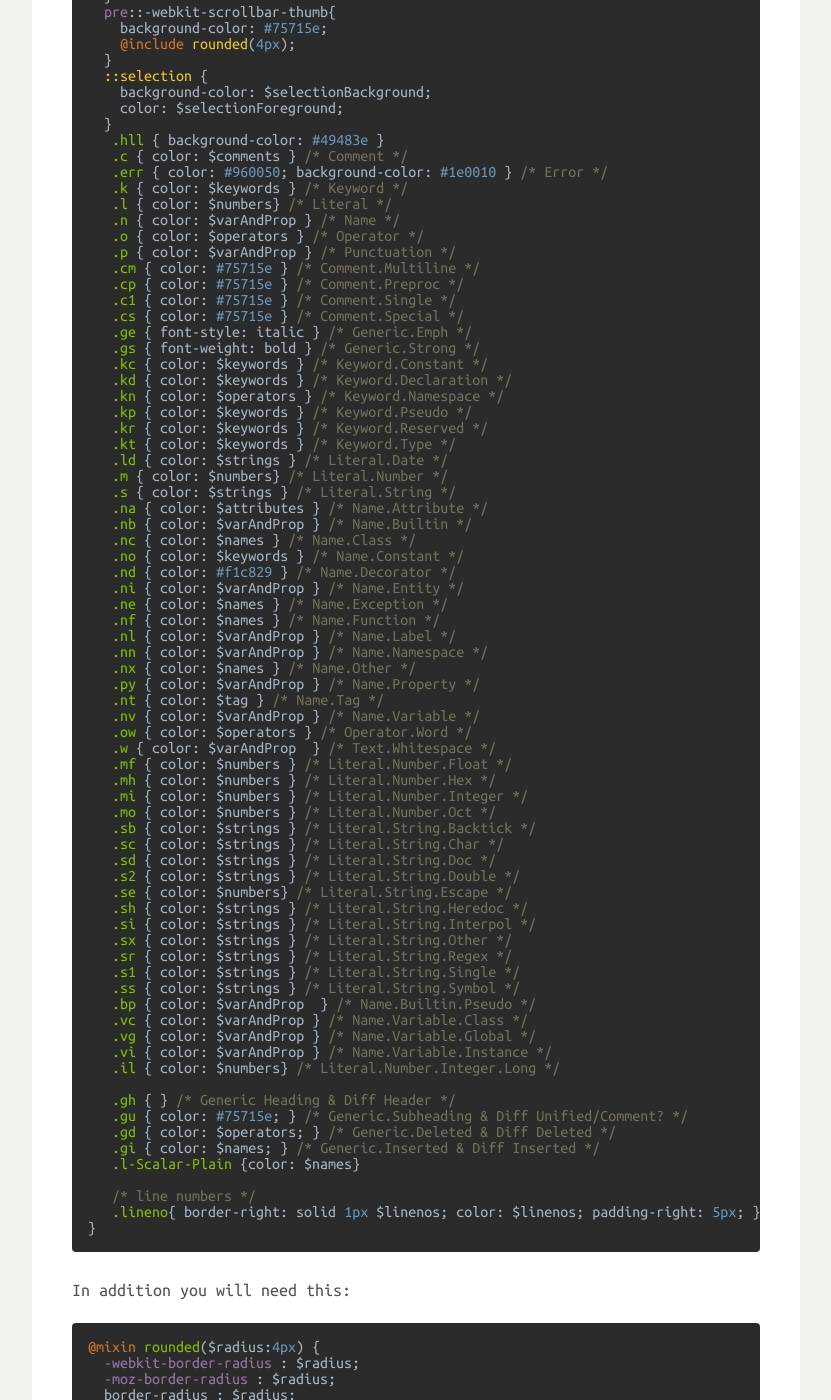
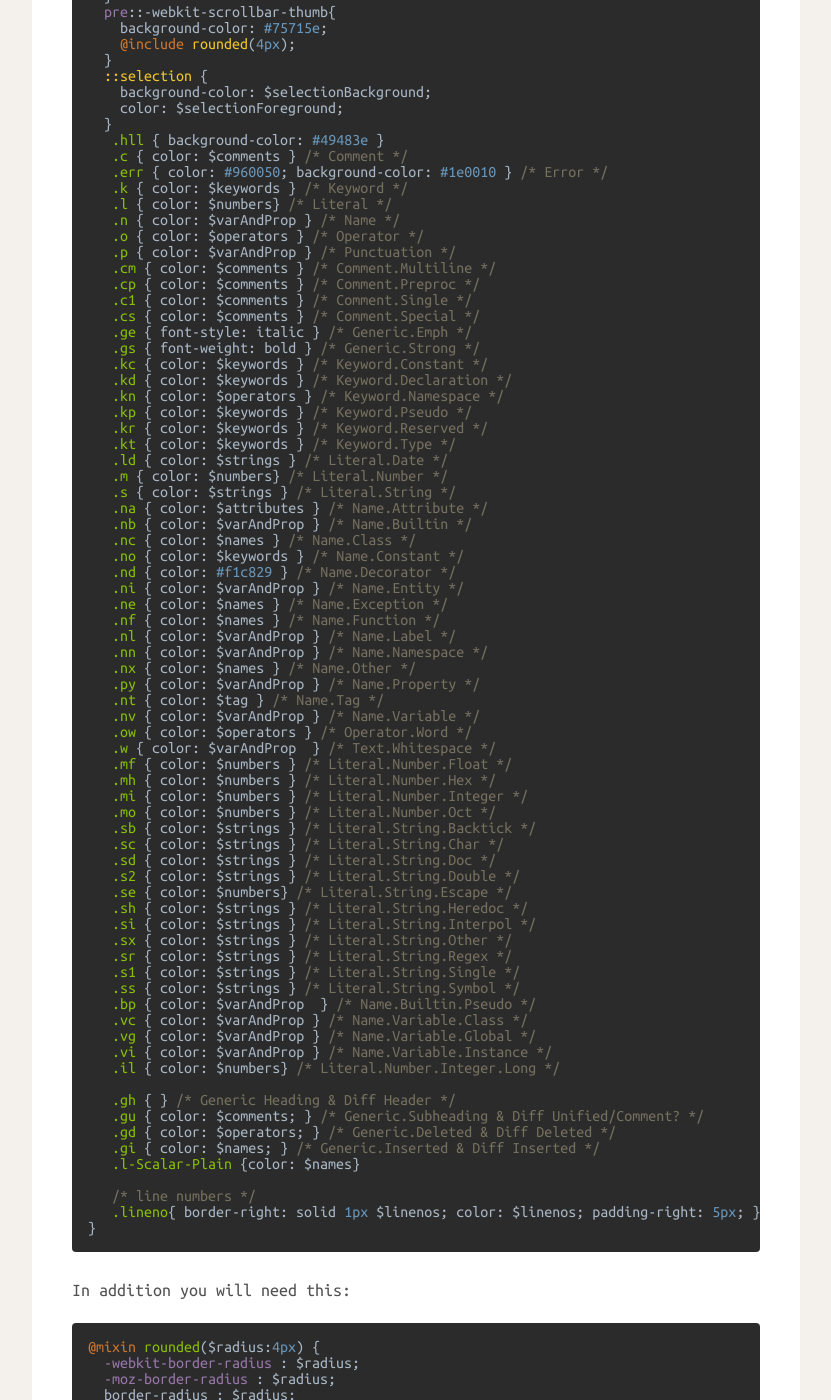
Before and after one commit to TheWeirdDev/theweirddev.github.io, a Jekyll site: the page built from _posts/2015-10-12-jekyll-darcula.markdown, in a window 1280 px wide and 1400 px high, scrolled down 2757 px. Shown: the whole window, without its empty margins (224-1055 px from the left). Built offline with Jekyll 4.4.1, drawn with Linux system fonts in a browser that asks for light colours; nearby versions of some CDN libraries; comment, search, counter and statistics services are not loaded.

Commit message:
Darcula theme: use the variable comments when was missing

```diff
--- a/_posts/2015-10-12-jekyll-darcula.markdown
+++ b/_posts/2015-10-12-jekyll-darcula.markdown
@@ -150,10 +150,10 @@
    .n { color: $varAndProp } /* Name */
    .o { color: $operators } /* Operator */
    .p { color: $varAndProp } /* Punctuation */
-   .cm { color: #75715e } /* Comment.Multiline */
-   .cp { color: #75715e } /* Comment.Preproc */
-   .c1 { color: #75715e } /* Comment.Single */
-   .cs { color: #75715e } /* Comment.Special */
+   .cm { color: $comments } /* Comment.Multiline */
+   .cp { color: $comments } /* Comment.Preproc */
+   .c1 { color: $comments } /* Comment.Single */
+   .cs { color: $comments } /* Comment.Special */
    .ge { font-style: italic } /* Generic.Emph */
    .gs { font-weight: bold } /* Generic.Strong */
    .kc { color: $keywords } /* Keyword.Constant */
@@ -203,7 +203,7 @@
    .il { color: $numbers} /* Literal.Number.Integer.Long */
 
    .gh { } /* Generic Heading & Diff Header */
-   .gu { color: #75715e; } /* Generic.Subheading & Diff Unified/Comment? */
+   .gu { color: $comments; } /* Generic.Subheading & Diff Unified/Comment? */
    .gd { color: $operators; } /* Generic.Deleted & Diff Deleted */
    .gi { color: $names; } /* Generic.Inserted & Diff Inserted */
    .l-Scalar-Plain {color: $names}
--- a/assets/css/_sass/partials/_darcula.scss
+++ b/assets/css/_sass/partials/_darcula.scss
@@ -31,7 +31,7 @@
     border-radius: 0 0 4px 4px;
   }
   pre::-webkit-scrollbar-thumb{
-    background-color: #75715e;
+    background-color: $comments;
     @include rounded(4px);
   }
   ::selection {
@@ -46,10 +46,10 @@
    .n { color: $varAndProp } /* Name */
    .o { color: $operators } /* Operator */
    .p { color: $varAndProp } /* Punctuation */
-   .cm { color: #75715e } /* Comment.Multiline */
-   .cp { color: #75715e } /* Comment.Preproc */
-   .c1 { color: #75715e } /* Comment.Single */
-   .cs { color: #75715e } /* Comment.Special */
+   .cm { color: $comments } /* Comment.Multiline */
+   .cp { color: $comments } /* Comment.Preproc */
+   .c1 { color: $comments } /* Comment.Single */
+   .cs { color: $comments } /* Comment.Special */
    .ge { font-style: italic } /* Generic.Emph */
    .gs { font-weight: bold } /* Generic.Strong */
    .kc { color: $keywords } /* Keyword.Constant */
@@ -99,7 +99,7 @@
    .il { color: $numbers} /* Literal.Number.Integer.Long */
 
    .gh { } /* Generic Heading & Diff Header */
-   .gu { color: #75715e; } /* Generic.Subheading & Diff Unified/Comment? */
+   .gu { color: $comments; } /* Generic.Subheading & Diff Unified/Comment? */
    .gd { color: $operators; } /* Generic.Deleted & Diff Deleted */
    .gi { color: $names; } /* Generic.Inserted & Diff Inserted */
    .l-Scalar-Plain {color: $names}
```
